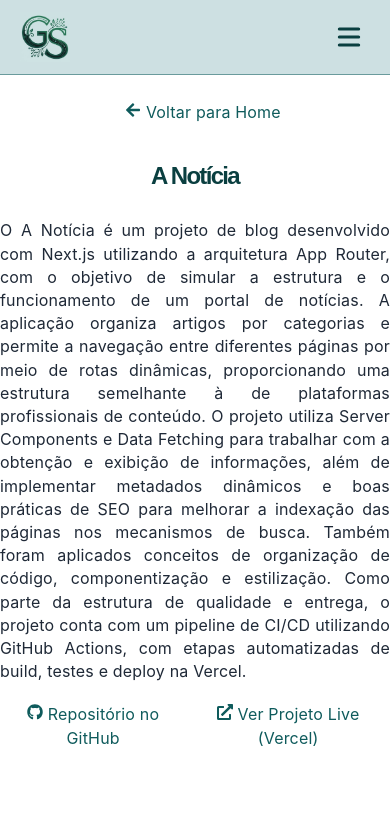
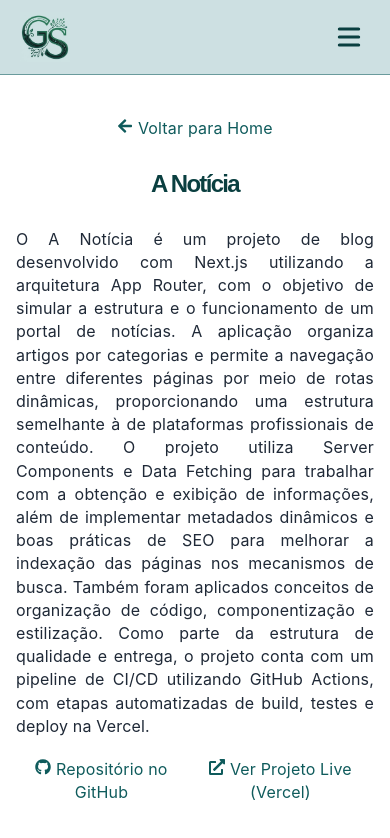
Before and after one commit to gabriellysaless/portifolio, a React (Vite) app: page /projeto/blog-a-noticia in a window 390 px wide. Shown: the top 838 px of the page. Built offline with nearby package versions, Linux system fonts and the light colour scheme; no server answers.

Commit message:
style: paginas projetos com responsividade com componente Section

```diff
--- a/src/components/Section/index.jsx
+++ b/src/components/Section/index.jsx
@@ -3,7 +3,7 @@ import styles from "./Section.module.css";
 export default function Section ({id, title, children, variant}) {
     return (
         <section id={id} className={`${styles.section} ${variant ? styles[variant] : ''}`}>
-            <h2 className={styles.section__title}>{title}</h2>
+            {title && <h2 className={styles.section__title}>{title}</h2>}
             <div className={styles.section__content}>
                 {children}
             </div>
--- a/src/pages/ProjetoDetalhes/ProjetoDetalhes.jsx
+++ b/src/pages/ProjetoDetalhes/ProjetoDetalhes.jsx
@@ -1,6 +1,7 @@
 import { useParams, Link } from 'react-router-dom';
 import styles from './ProjetoDetalhes.module.css';
 import { FaGithub, FaExternalLinkAlt, FaArrowLeft } from "react-icons/fa";
+import Section from '../../components/Section';
 
 // Simulação de um banco de dados local com os projetos
 const projetosDados = {
@@ -40,7 +41,7 @@ export default function ProjetoDetalhes() {
     }
 
     return (
-        <main className={styles.detalhesContainer}>
+        <Section className={styles.detalhesContainer}>
             <Link to="/" className={styles.voltarLink}>
                 <FaArrowLeft /> Voltar para Home
             </Link>
@@ -61,6 +62,6 @@ export default function ProjetoDetalhes() {
                     </a>
                 )}
             </div>
-        </main>
+        </Section>
     );
 }
```
